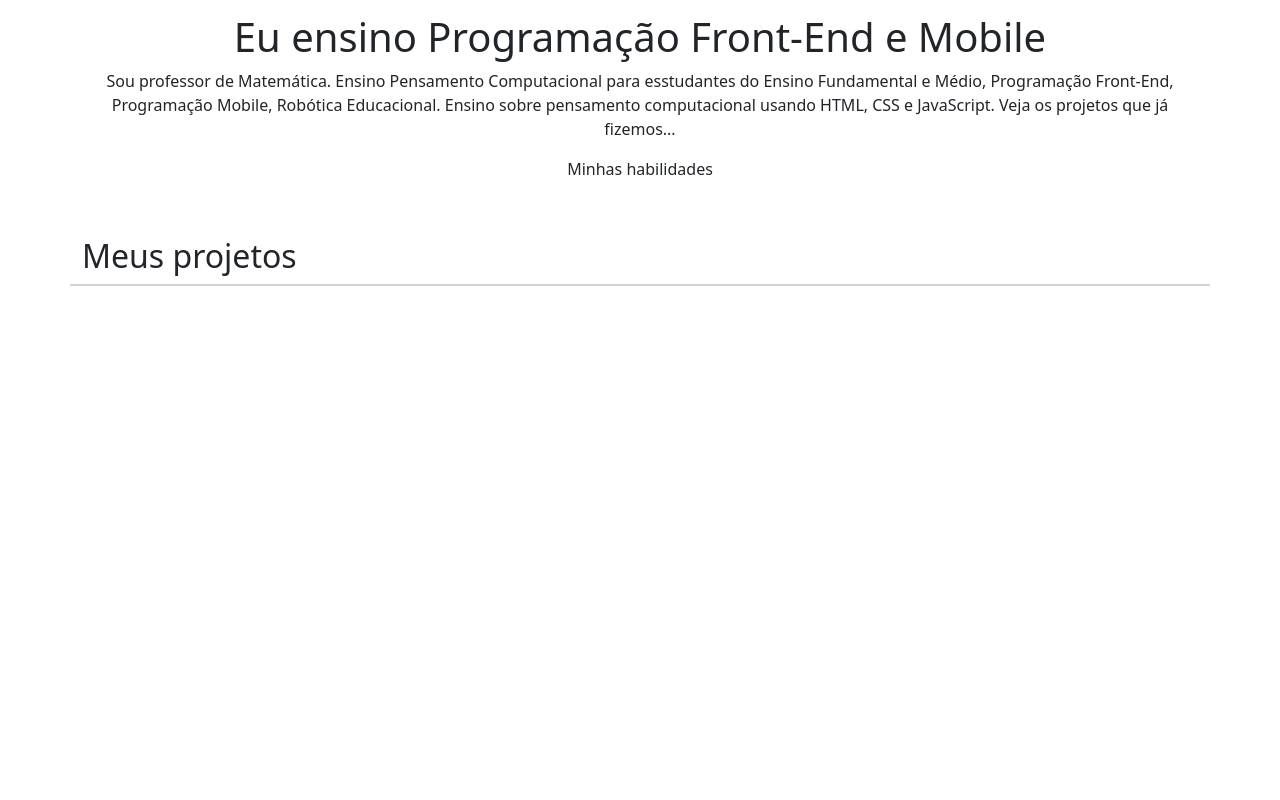
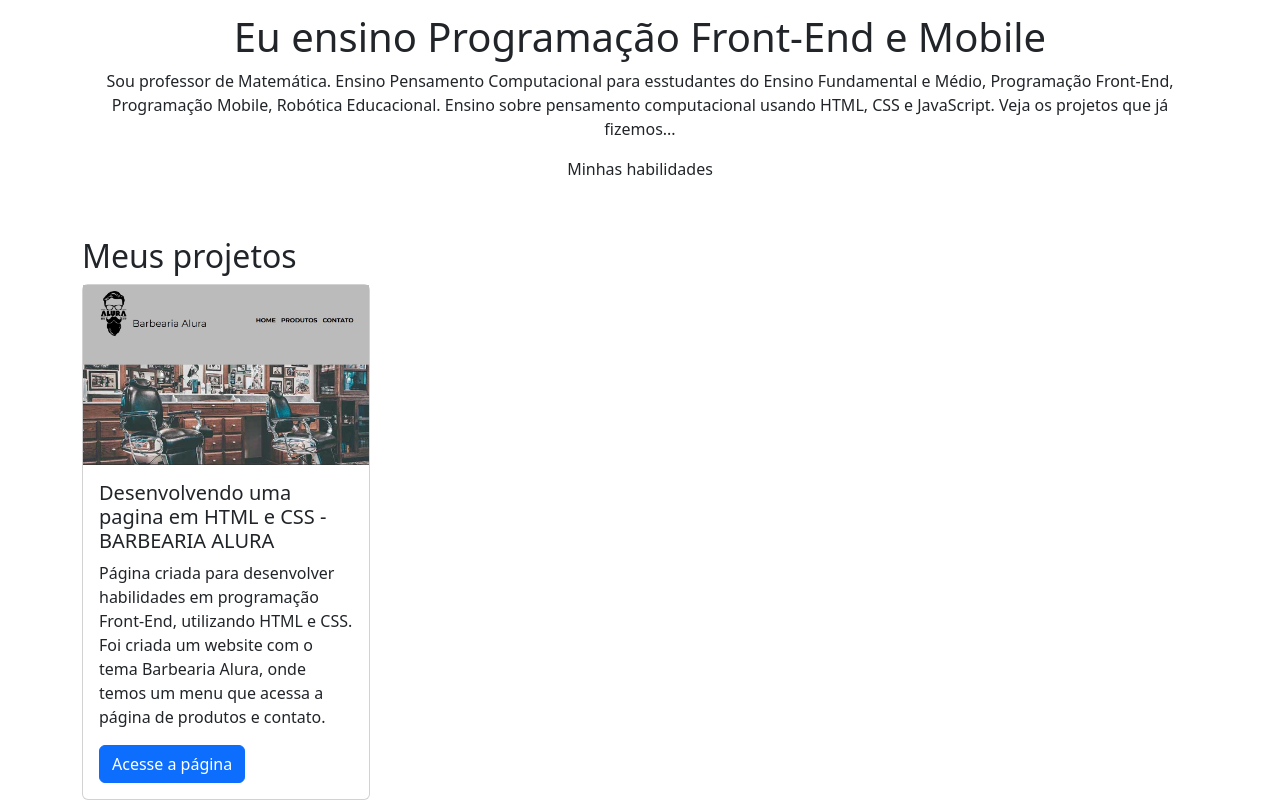
Before and after one commit to cesargrobe/portfolio, a plain HTML site: page index.html in a window 1280 px wide. Shown: the part 183-983 px from the top of the page. Before the commit the page ends 800 px from the top, so only its background shows below. Drawn offline with nearby package versions, Linux system fonts and the light colour scheme.

Commit message:
inserindo card barberia alura

```diff
--- a/index.html
+++ b/index.html
@@ -23,14 +23,23 @@
         </div>
     </header>
 
-    <section class="container">
+    <main class="container">
         <h2>Meus projetos</h2>
         <div class="row">
-            <div class="card">
-
+            <div class="col-md-4">
+                <div class="card" style="width: 18rem;">
+                    <img src="img/barbeariaalura.jpg" alt="Foto da página inicial da Barbearia Alura">
+                    <div class="card-body">
+                        <h5 class="card-title">Desenvolvendo uma pagina em HTML e CSS - BARBEARIA ALURA</h5>
+                        <p class="card-text">
+                            Página criada para desenvolver habilidades em programação Front-End, utilizando HTML e CSS. Foi criada um website com o tema Barbearia Alura, onde temos um menu que acessa a página de produtos e contato.
+                        </p>
+                        <a href="https://cesargrobe.github.io/barbearia-alura/" class="btn btn-primary">Acesse a página</a>
+                    </div>
+                </div>
             </div>
         </div>
-    </section>
+    </main>
 
     <script src="https://cdn.jsdelivr.net/npm/bootstrap@5.3.3/dist/js/bootstrap.bundle.min.js"         integrity="sha384-YvpcrYf0tY3lHB60NNkmXc5s9fDVZLESaAA55NDzOxhy9GkcIdslK1eN7N6jIeHz" crossorigin="anonymous"></script>
 
```
Also changed, not shown: img/barbeariaalura.jpg (added).
